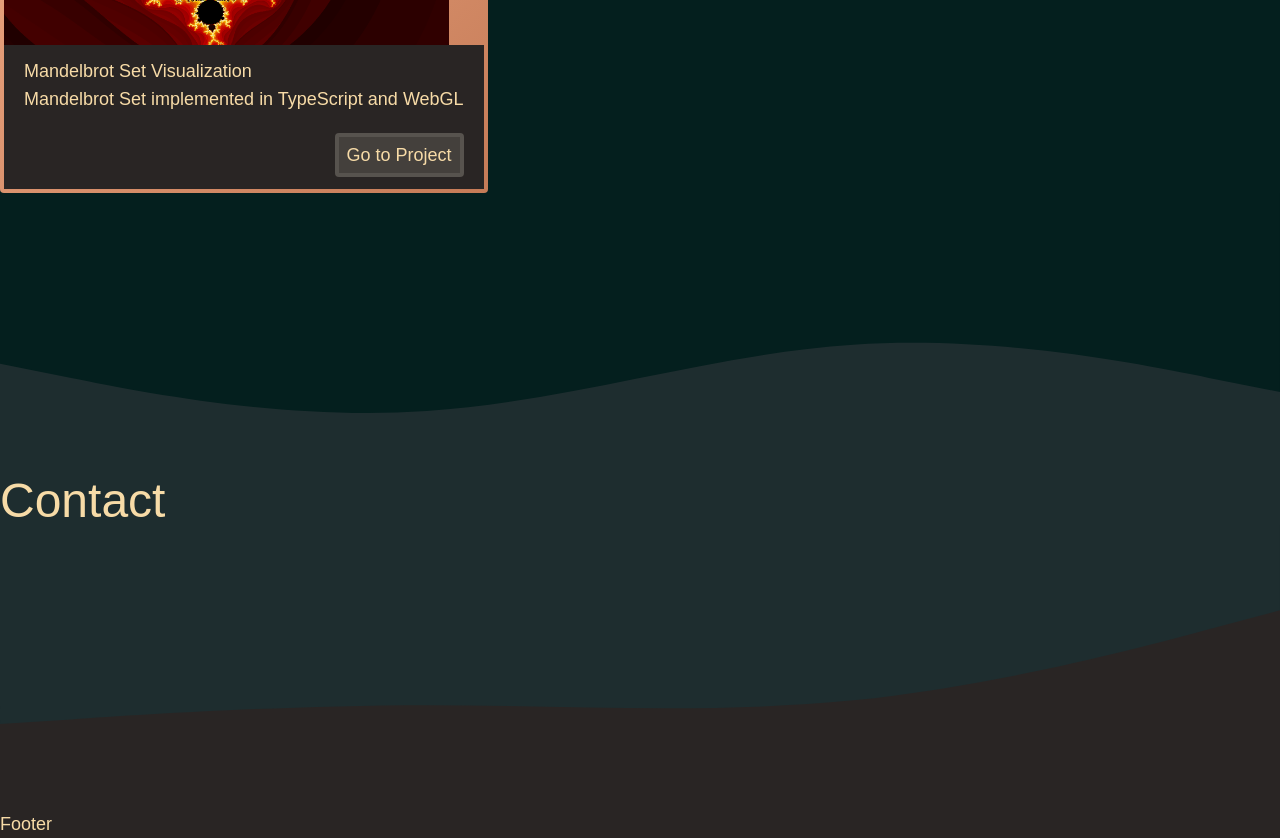
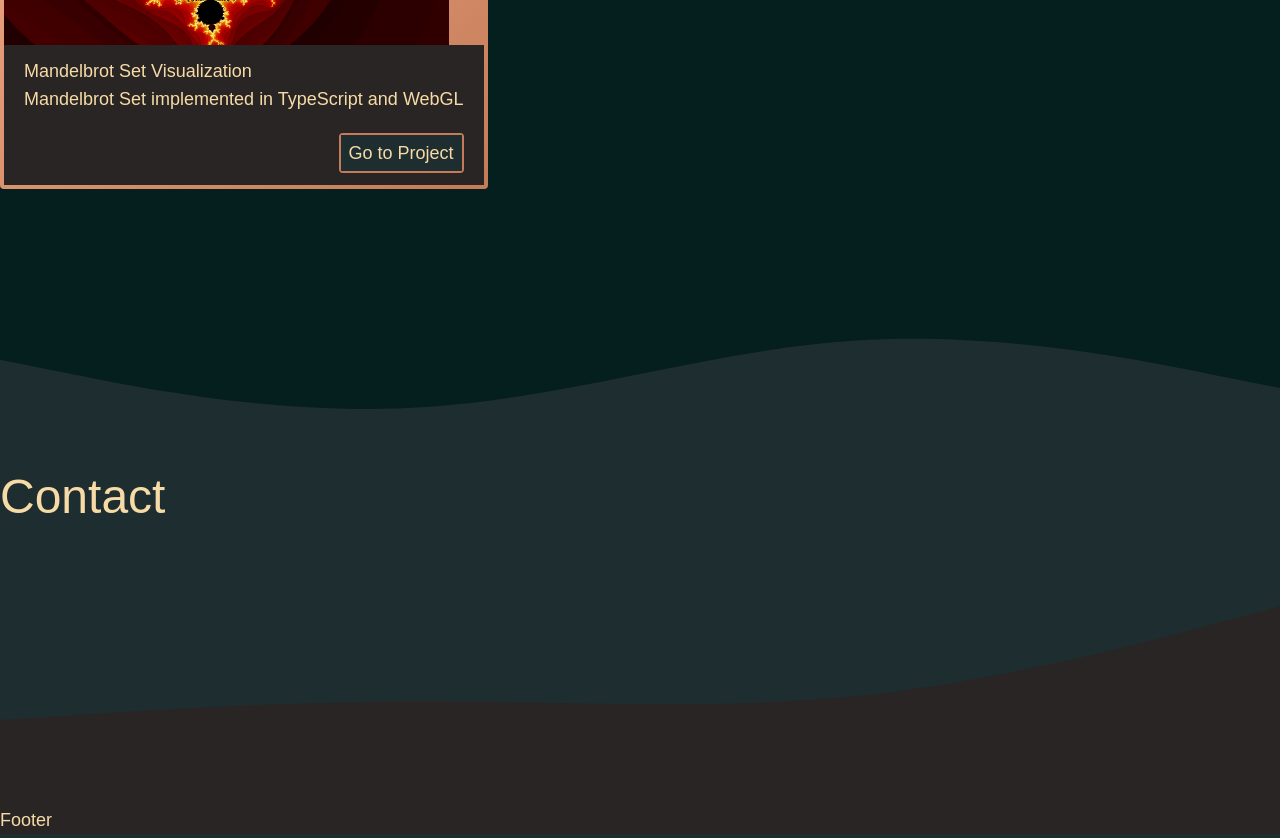
Before and after one commit to SushiWaUmai/SushiWaUmai.github.io, a Next.js app: page / in a window 1280 px wide. Shown: the part 1700-2538 px from the top of the page. Built offline with nearby package versions, Linux system fonts and the light colour scheme; a web font is replaced by a local one.

Commit message:
feat: :sparkles: update project card button color

```diff
--- a/src/components/projectcard.tsx
+++ b/src/components/projectcard.tsx
@@ -24,8 +24,8 @@ const ProjectCard: React.FC<ProjectCardProps> = ({
           className="flex justify-end mt-5 select-none"
           rel="noreferrer"
         >
-          <div className="bg-stone-600 p-1 rounded">
-            <div className="bg-stone-700 py-1 px-2">Go to Project</div>
+          <div className="bg-copper p-0.5 rounded">
+            <div className="bg-charleston py-1 px-2">Go to Project</div>
           </div>
         </a>
       </div>
```
